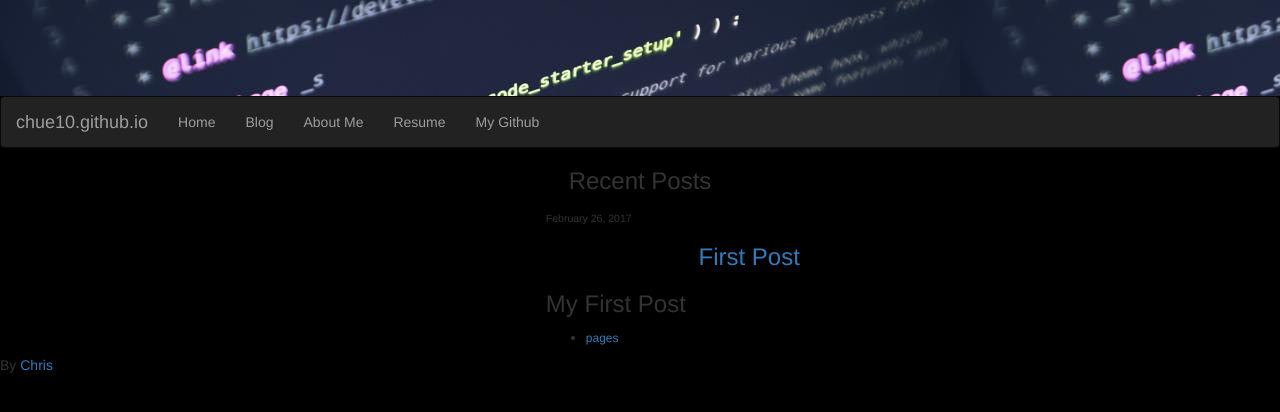
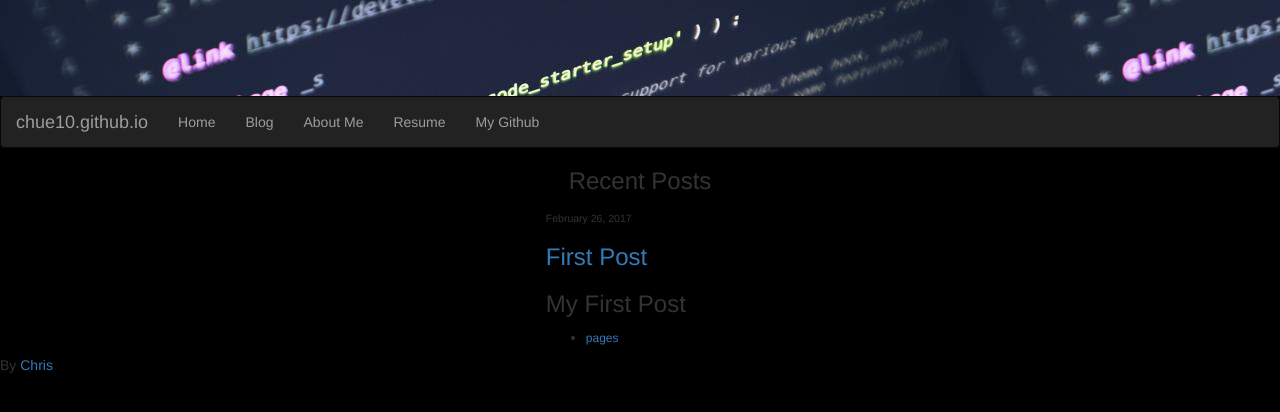
Before and after one commit to chue10/chue10.github.io, a Jekyll site: the page built from blog.html, in a window 1280 px wide. Shown: the top 412 px of the page. Built offline with Jekyll 4.4.1, drawn with Linux system fonts in a browser that asks for light colours; nearby versions of some CDN libraries.

Commit message:
Update blog.html

```diff
--- a/blog.html
+++ b/blog.html
@@ -8,7 +8,7 @@ layout: default
         <div class="col-md-4 col-md-offset-5">
 
             <sub>{{ post.date | date: '%B %d, %Y' }}</sub>
-            <a href="{{ post.url }}"><h3 class="text-center">{{ post.title }}</h3></a>
+            <a href="{{ post.url }}"><h3 class>{{ post.title }}</h3></a>
 
             {{ post.excerpt }}
 
```
